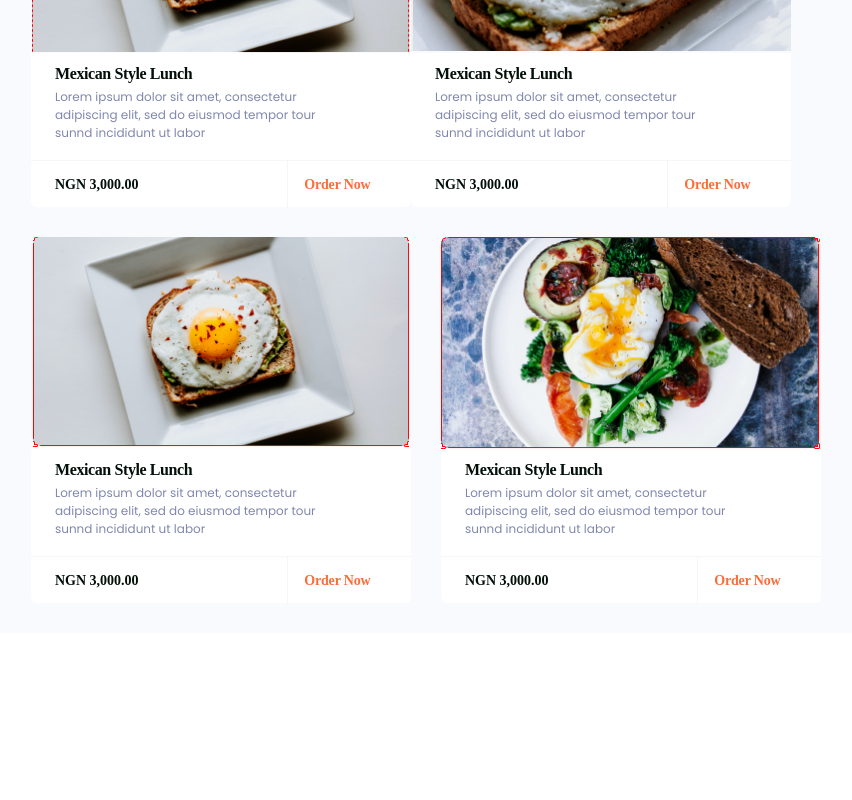
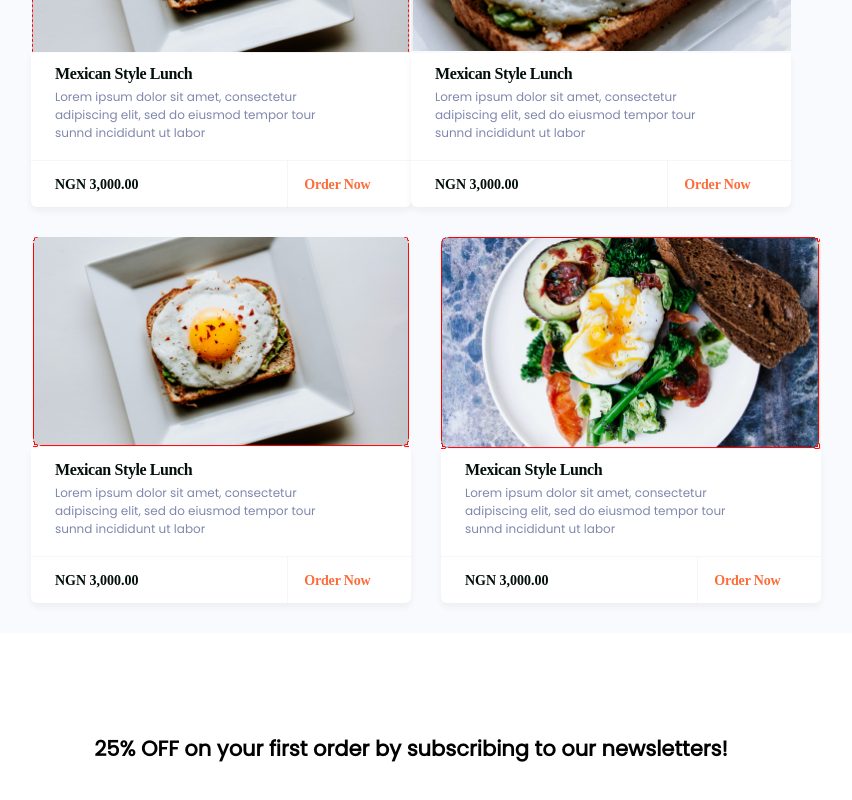
Before and after one commit to zheey/delivrables, a React (Create React App) app: page / in a window 1280 px wide. Shown: the part 1182-1982 px from the top of the page, without its empty margins (229-1081 px from the left). Before the commit the page ends 1815 px from the top, so only its background shows below. Built offline with nearby package versions, Linux system fonts and the light colour scheme; a web font is replaced by a local one.

Commit message:
added subscribe section

```diff
--- a/src/components/landing-page/LandingPage.tsx
+++ b/src/components/landing-page/LandingPage.tsx
@@ -1,12 +1,14 @@
 import React, { FC } from "react";
 import Navbar from "../common/Navbar";
 import LandingHeader from "./LandingHeader";
+import SubscribeSection from "./SubcribeSection";
 
 const LandingPage: FC = () => {
     return (
         <div className="landing-page-wrapper">
             <Navbar/>
             <LandingHeader/>
+            <SubscribeSection/>
         </div>
     )
 };
--- /dev/null
+++ b/src/components/landing-page/SubcribeSection.tsx
@@ -0,0 +1,13 @@
+import React, { FC } from 'react';
+import { TextHeader } from '../common/Text';
+
+const SubscribeSection: FC = () => {
+    return(
+        <div className="subscribe-section">
+            <TextHeader content="25% OFF on your first order by subscribing to our newsletters!"/>
+
+        </div>
+    )
+};
+
+export default SubscribeSection;
--- a/src/styles/index.scss
+++ b/src/styles/index.scss
@@ -170,6 +170,7 @@ code {
     height: 154px;
     @extend %bg-white;
     border-radius: 0 0 6px 6px;
+    box-shadow: 0 4px 7px 0 rgba(0, 0, 0, 0.05);
 
     .menu-list-tab{
       height: 83px;
@@ -235,3 +236,8 @@ code {
 .both-margin-30{
   @extend %both-margin-30;
 }
+
+.subscribe-section{
+  @extend %both-padding-100;
+  @extend %flex-center-center;
+}
--- a/src/styles/variables.scss
+++ b/src/styles/variables.scss
@@ -167,6 +167,9 @@
 %both-padding-120{
     padding: 0 120px;
 }
+%both-padding-100{
+    padding: 100px 0;
+}
 
 %both-margin-30{
     margin: 0 30px;
```
